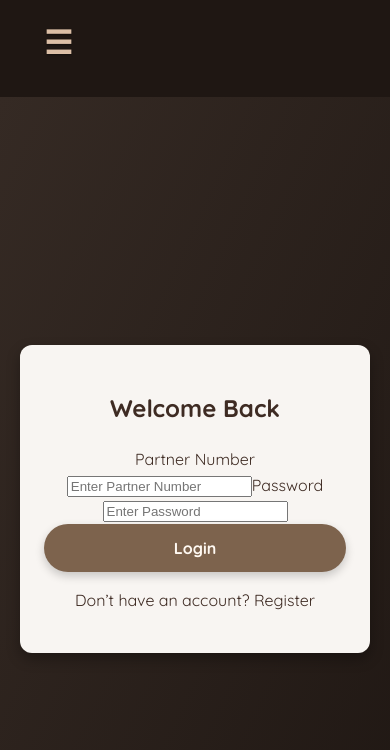
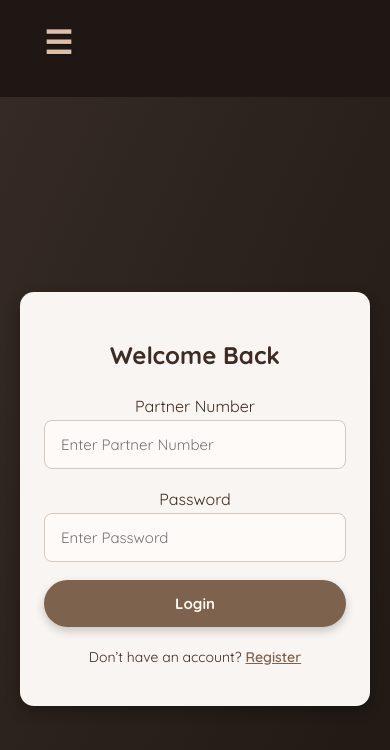
Before and after one commit to brepp22/greenapron, a React (Create React App) app in the folder greenapron/: page /login in a window 390 px wide. Shown: the top 750 px of the page. Built offline with nearby package versions, Linux system fonts and the light colour scheme.

Commit message:
avatar updated

```diff
--- a/greenapron/src/components/LoginForm.css
+++ b/greenapron/src/components/LoginForm.css
@@ -1,4 +1,4 @@
-@import url('https://fonts.googleapis.com/css2?family=Quicksand:wght@400;600&display=swap');
+/* @import url('https://fonts.googleapis.com/css2?family=Quicksand:wght@400;600&display=swap');
 
 body{
   min-height: 100vh;
@@ -156,7 +156,7 @@ body{
 }
 
 /* Firefox */
-.input-image::file-selector-button {
+/* .input-image::file-selector-button {
   background: #7d634d;
   color: #fff9f2;
   border: none;
@@ -240,7 +240,7 @@ body{
 
 
 /*  (601px - 1024px) */
-@media (min-width: 601px) and (max-width: 1024px) {
+/* @media (min-width: 601px) and (max-width: 1024px) {
   .login-form {
     margin: 60px auto;
     padding: 25px;
@@ -255,4 +255,263 @@ body{
   .login-button {
     font-size: 15px;
   }
+}   */
+
+
+@import url('https://fonts.googleapis.com/css2?family=Quicksand:wght@400;600&display=swap');
+
+body {
+  min-height: 100vh;
+  margin: 0;
+  padding: 0;
 }
+
+.page-wrapper {
+  display: flex;
+  flex-direction: column;
+  min-height: 100vh;
+  justify-content: center;
+  align-items: center;
+  padding: 40px 20px 80px;
+  background: linear-gradient(to bottom right, #352a24, #1f1713);
+  box-sizing: border-box;
+}
+
+.login-form {
+  width: 100%;
+  max-width: 420px;
+  margin: 80px auto 100px;
+  padding: 32px;
+  border-radius: 14px;
+  box-shadow: 0 6px 14px rgba(0, 0, 0, 0.3);
+  background-color: #f8f5f2;
+  text-align: center;
+  font-family: 'Quicksand', sans-serif;
+  color: #3e2b23;
+  border: none;
+  transition: all 0.3s ease;
+}
+
+/* SECTION HEADERS */
+.form-section {
+  margin-top: 1.6rem;
+  text-align: left;
+  border-top: 1px solid #e2d6cc;
+  padding-top: 1rem;
+}
+
+.form-section h3 {
+  font-size: 1rem;
+  color: #7d634d;
+  font-weight: 600;
+  margin-bottom: 0.8rem;
+}
+
+/* NAME FIELDS */
+.name-fields {
+  display: flex;
+  gap: 1rem;
+}
+
+.input-group {
+  flex: 1;
+  display: flex;
+  flex-direction: column;
+  text-align: left;
+}
+
+.input-group label {
+  font-size: 14px;
+  margin-bottom: 6px;
+  color: #3e2b23;
+  font-weight: 600;
+}
+
+/* INPUTS */
+.input-field,
+.input-email,
+.input-password,
+.input-register {
+  width: 100%;
+  padding: 12px 14px;
+  margin-bottom: 18px;
+  border: 1px solid #d6c7bc;
+  border-radius: 8px;
+  font-size: 16px;
+  box-sizing: border-box;
+  background-color: #fdfaf8;
+  font-family: 'Quicksand', sans-serif;
+  color: #3e2b23;
+  transition: all 0.2s ease;
+}
+
+.input-field:focus,
+.input-email:focus,
+.input-password:focus,
+.input-register:focus {
+  outline: none;
+  border-color: #a9746e;
+  box-shadow: 0 0 5px rgba(169, 116, 110, 0.5);
+}
+
+/* BUTTON */
+.login-button {
+  width: 100%;
+  padding: 12px;
+  background-color: #7d634d;
+  color: #fff9f2;
+  border: none;
+  border-radius: 30px;
+  font-size: 16px;
+  font-weight: bold;
+  cursor: pointer;
+  transition: background-color 0.3s ease, transform 0.2s ease;
+  font-family: 'Quicksand', sans-serif;
+  box-shadow: 0 4px 10px rgba(0, 0, 0, 0.2);
+}
+
+.login-button:hover:not(:disabled) {
+  background-color: #584738;
+  transform: translateY(-2px);
+}
+
+.login-button:disabled {
+  opacity: 0.6;
+  cursor: not-allowed;
+}
+
+/* ERROR */
+.error-message {
+  color: #a94442;
+  margin-top: 10px;
+  font-size: 14px;
+}
+
+/* ROLE SECTION */
+.role-options {
+  display: flex;
+  flex-direction: column;
+  gap: 10px;
+}
+
+.role-option {
+  display: flex;
+  align-items: center;
+  font-family: 'Quicksand', sans-serif;
+  color: #3e2b23;
+  font-weight: 500;
+}
+
+.role-option input[type="radio"] {
+  margin-right: 8px;
+  accent-color: #7d634d;
+}
+
+/* AVATAR SELECTION */
+.avatar-options {
+  display: flex;
+  flex-wrap: wrap;
+  gap: 12px;
+  justify-content: flex-start;
+  margin-top: 10px;
+}
+
+.avatar-image {
+  width: 64px;
+  height: 64px;
+  border-radius: 50%;
+  border: 3px solid transparent;
+  cursor: pointer;
+  transition: transform 0.2s ease, border 0.3s ease, box-shadow 0.3s ease;
+}
+
+.avatar-image:hover {
+  transform: scale(1.1);
+  box-shadow: 0 0 8px rgba(125, 99, 77, 0.5);
+}
+
+.avatar-image.selected {
+  border-color: #7d634d;
+  box-shadow: 0 0 8px rgba(125, 99, 77, 0.5);
+}
+
+/* TOGGLE TEXT */
+.toggle-text {
+  margin-top: 1.2rem;
+  font-size: 15px;
+}
+
+.toggle-link {
+  color: #7d634d;
+  cursor: pointer;
+  text-decoration: underline;
+  font-weight: 600;
+}
+
+/* LOADING SPINNER */
+.spinner {
+  border: 8px solid #f3f3f3;
+  border-top: 8px solid #7d634d;
+  border-radius: 50%;
+  width: 60px;
+  height: 60px;
+  animation: spin 1s linear infinite;
+  margin: 100px auto;
+}
+
+@keyframes spin {
+  0% { transform: rotate(0deg); }
+  100% { transform: rotate(360deg); }
+}
+
+/* RESPONSIVE DESIGN */
+@media (max-width: 600px) {
+  .login-form {
+    margin: 55px 24px;
+    padding: 24px;
+  }
+
+  .name-fields {
+    flex-direction: column;
+  }
+
+  .input-field,
+  .input-email,
+  .input-password,
+  .input-register {
+    font-size: 15px;
+    padding: 14px 16px;
+  }
+
+  .login-button {
+    font-size: 15px;
+    padding: 14px;
+  }
+
+  .form-section h3 {
+    font-size: 0.95rem;
+  }
+
+  .toggle-text {
+    font-size: 14px;
+  }
+}
+
+/* TABLET */
+@media (min-width: 601px) and (max-width: 1024px) {
+  .login-form {
+    margin: 60px auto;
+    padding: 25px;
+  }
+
+  .input-field,
+  .input-email,
+  .input-password,
+  .input-register {
+    font-size: 15px;
+  }
+
+  .login-button {
+    font-size: 15px;
+  }
+}
--- a/greenapron/src/components/LoginForm.jsx
+++ b/greenapron/src/components/LoginForm.jsx
@@ -278,7 +278,7 @@ const LoginForm = ({ setToken }) => {
             <div className="form-section">
               <h3>Choose Your Avatar</h3>
               <div className="avatar-options">
-                {['avatar1.png', 'avatar2.png', 'avatar3.png'].map((avatar, idx) => {
+                {['avatar1.png', 'avatar2.png'].map((avatar, idx) => {
                   const avatarPath = `/avatars/${avatar}`;
                   return (
                     <img
```
